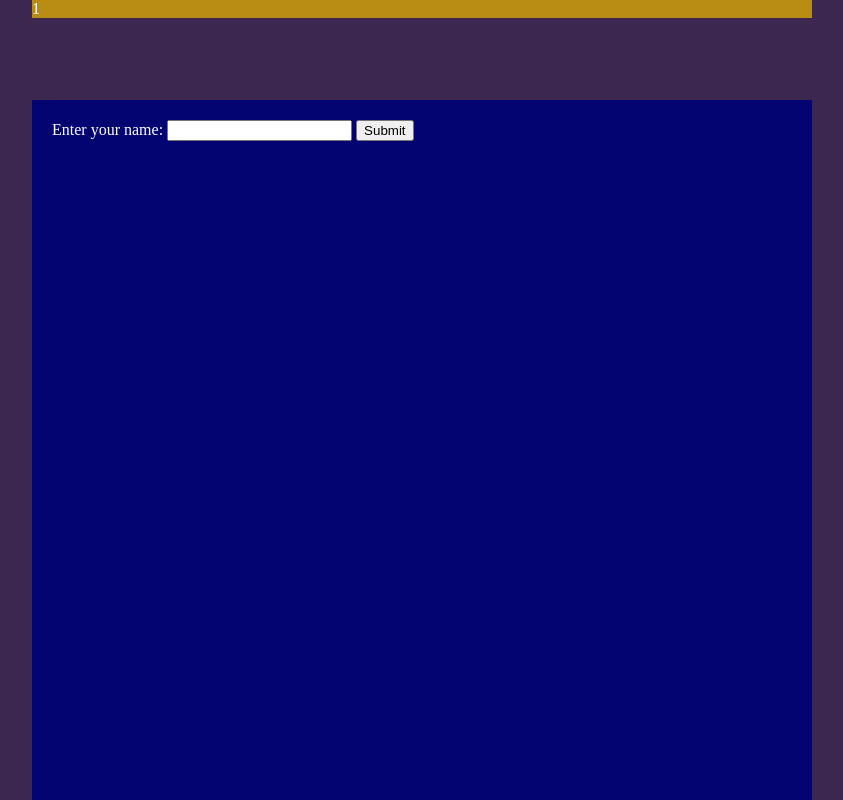
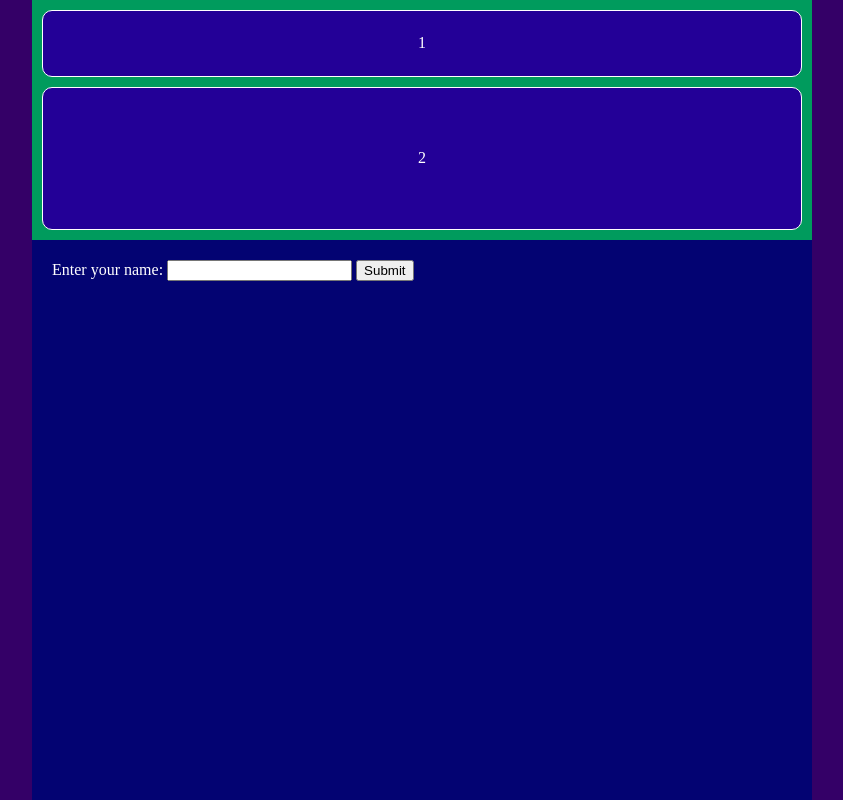
Before and after one commit to kevinnail/deploy-PR-practice, a plain HTML site: page index.html in a window 1280 px wide. Shown: the top 800 px of the page, without its empty margins (218-1061 px from the left). Drawn offline with Linux system fonts and the light colour scheme.

Commit message:
colors added with centered content in header

```diff
--- a/index.html
+++ b/index.html
@@ -21,6 +21,7 @@
             <div class="header-div">
                 <ul class="header-ul">
                     <li>1</li>
+                    <li>2</li>
                 </ul>
             </div>
         </header>
--- a/styles/global.css
+++ b/styles/global.css
@@ -1,28 +1,47 @@
 :root {
-    --background: rgb(109, 74, 0);
+    --background: rgb(245, 167, 0);
     --header-background: white;
     --footer-background: black;
 }
 
 body {
-    background-color: rgb(60, 39, 81);
+    background-color: rgb(52, 0, 103);
     color: white;
+    display: grid;
+    grid-template-rows: 240px 1fr 150px;
+    /* margin: 40px 200px black; */
 }
 
 header {
     margin: 0px 250px;
-    /* display: grid; */
-    height: 100px;
+    /* display: flex;
+    justify-content: center;
+    width: 100%; */
+    /* height: 100px; */
 }
 
 .header-div {
-    display: grid;
-    grid-template-rows: 1fr;
+    display: block;
+    height: 100%;
+    background-color: rgb(0, 120, 120);
 }
 
 .header-ul {
     display: grid;
-    background-color: rgb(185, 141, 20);
+    grid-template-rows: 1fr 2fr;
+    background-color: rgba(0, 255, 17, 0.258);
+    height: 100%;
+    padding: 5px;
+}
+
+.header-ul li {
+    background-color: rgb(35, 0, 151);
+    margin: 5px;
+    border: 1px solid white;
+    border-radius: 10px;
+    display: flex;
+    justify-content: center;
+    align-items: center;
 }
 
 main {
```
